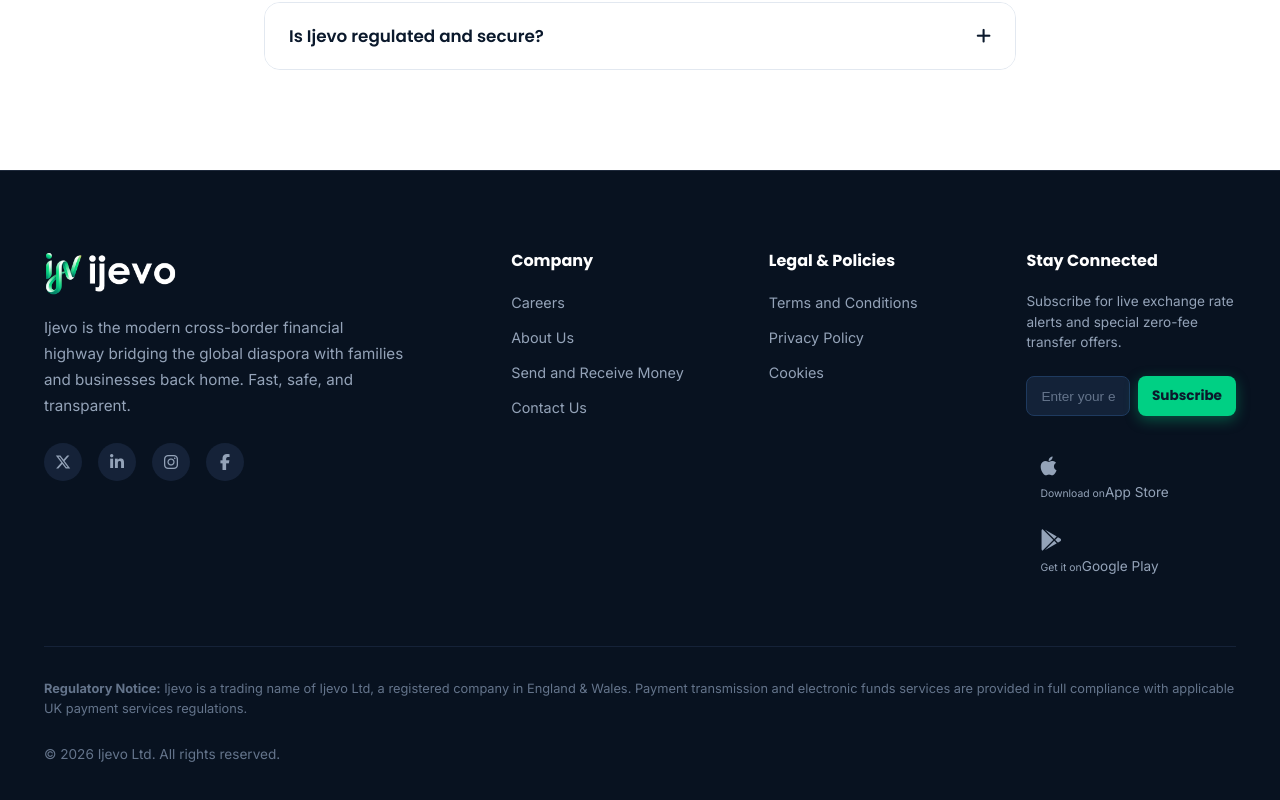
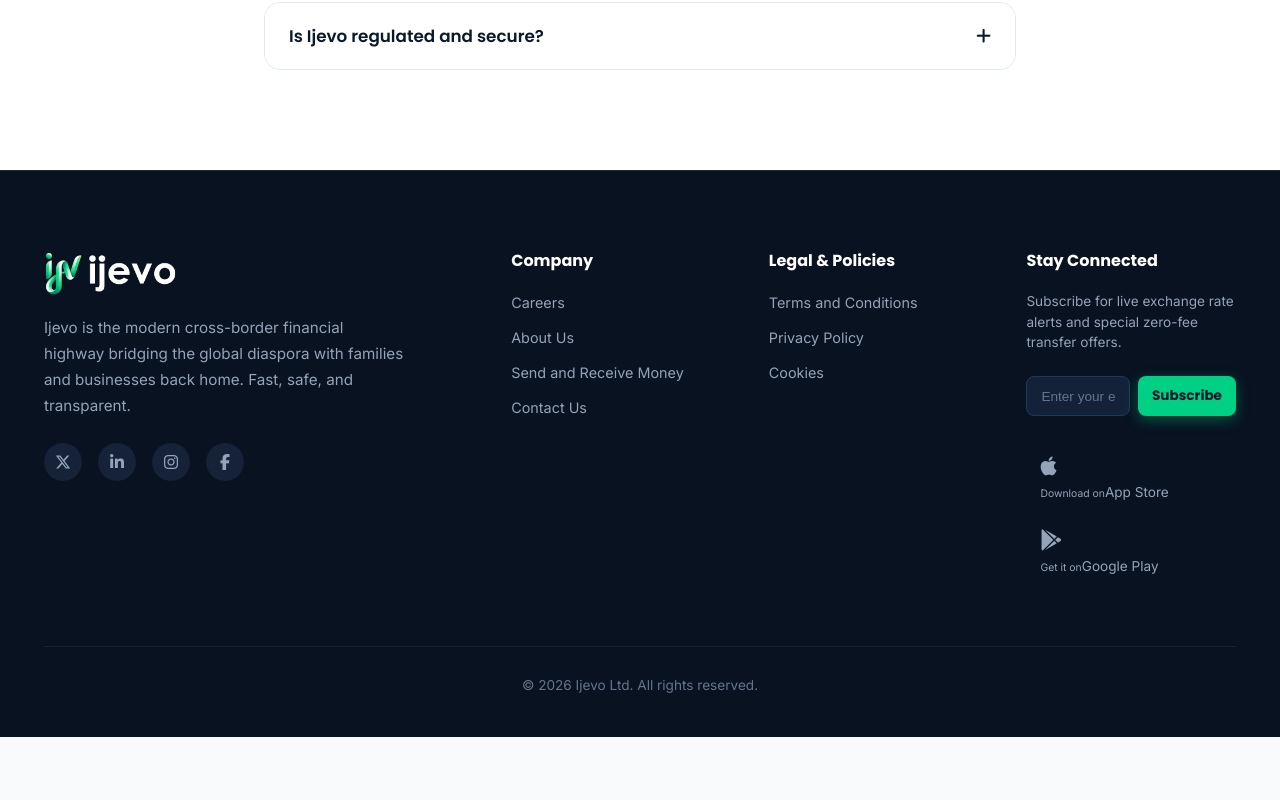
Before and after one commit to SirP-TechHub-0904/IjevoApp, an Angular app in the folder web/portal/: page / in a window 1280 px wide. Shown: the part 4056-4856 px from the top of the page. After the commit the page ends 4793 px from the top, so only its background shows below. Built offline with nearby package versions, Linux system fonts and the light colour scheme.

Commit message:
fix(portal): completely remove regulatory notice block from footer

```diff
--- a/web/portal/src/app/app.html
+++ b/web/portal/src/app/app.html
@@ -133,12 +133,6 @@
 
     <!-- Footer Bottom -->
     <div class="footer-bottom">
-      <div class="regulatory-disclosure">
-        <p>
-          <strong>Regulatory Notice:</strong> Ijevo is a trading name of Ijevo Ltd, a registered company in England & Wales.
-          Payment transmission and electronic funds services are provided in full compliance with applicable UK payment services regulations.
-        </p>
-      </div>
       <div class="copyright-row">
         <p>© 2026 Ijevo Ltd. All rights reserved.</p>
       </div>
--- a/web/portal/src/app/app.scss
+++ b/web/portal/src/app/app.scss
@@ -445,34 +445,18 @@
 
   .footer-bottom {
     border-top: 1px solid #152238;
-    padding-top: 32px;
-
-    .regulatory-disclosure {
-      margin-bottom: 24px;
-
-      p {
-        font-size: 0.8rem;
-        color: #64748B;
-        line-height: 1.6;
-      }
-    }
+    padding-top: 28px;
 
     .copyright-row {
       display: flex;
-      justify-content: space-between;
-      align-items: center;
-      flex-wrap: wrap;
-      gap: 16px;
+      justify-content: center;
+      text-align: center;
 
       p {
         font-size: 0.85rem;
         color: #64748B;
         margin: 0;
       }
-
-      .built-with {
-        color: #475569;
-      }
     }
   }
 }
```
